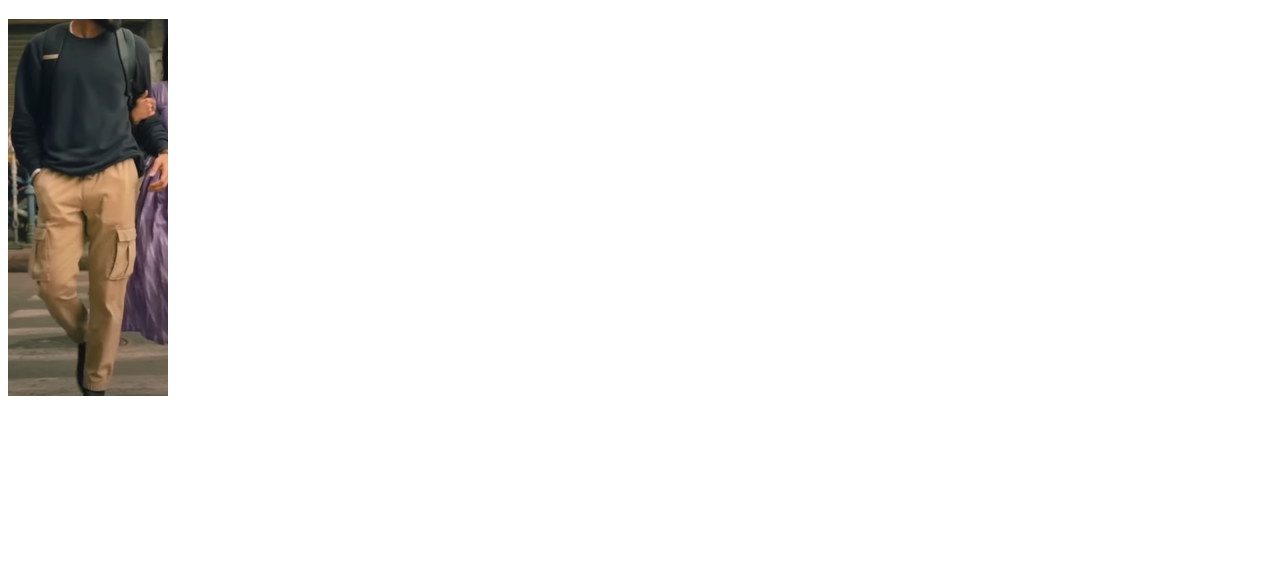
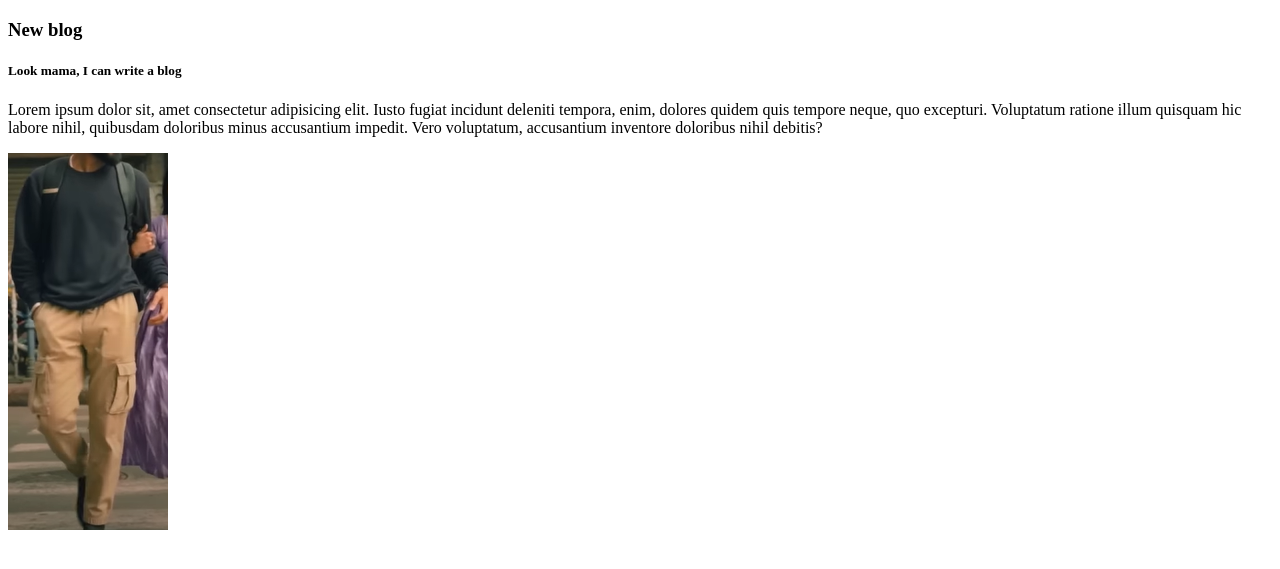
Before and after one commit to tanvirsiraj/practice-repo, a plain HTML site: page index.html in a window 1280 px wide. Shown: the part 61-630 px from the top of the page. Drawn offline with Linux system fonts and the light colour scheme.

Commit message:
add something

```diff
--- a/index.html
+++ b/index.html
@@ -10,7 +10,16 @@
 
 <body>
     <h1>hello</h1>
+    <div>
+        <h3>New blog</h3>
+        <h5>Look mama, I can write a blog</h5>
+        <p>Lorem ipsum dolor sit, amet consectetur adipisicing elit. Iusto fugiat incidunt deleniti tempora, enim,
+            dolores quidem quis tempore neque, quo excepturi. Voluptatum ratione illum quisquam hic labore nihil,
+            quibusdam doloribus minus accusantium impedit. Vero voluptatum, accusantium inventore doloribus nihil
+            debitis?</p>
+    </div>
     <img src="./clothes.PNG" alt="">
+
 </body>
 
 </html>
```
